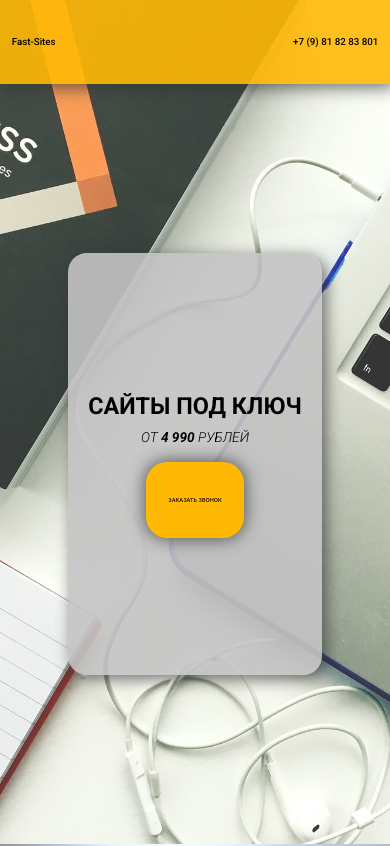
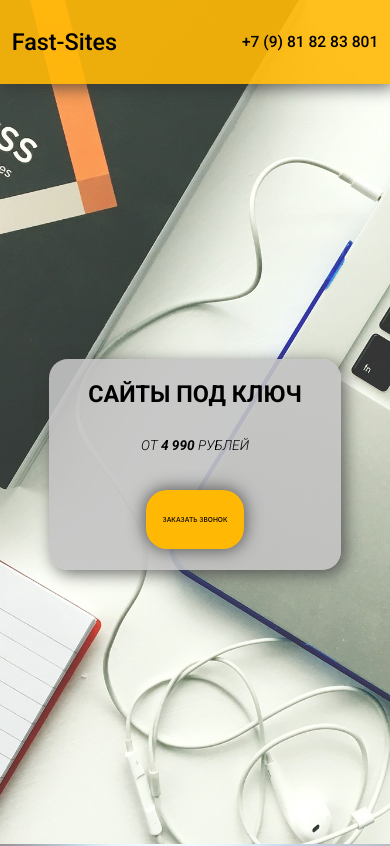
Before and after one commit to AlexCole999/fast-sites, a React (Create React App) app: page / in a window 390 px wide. Shown: the top 846 px of the page. Built offline with nearby package versions, Linux system fonts and the light colour scheme.

Commit message:
responsive 1024,540,375 for Screen1

```diff
--- a/src/components/Screen1/Contacts/Logo/Logo.css
+++ b/src/components/Screen1/Contacts/Logo/Logo.css
@@ -8,3 +8,23 @@ align-items: center;
 margin-left: 3%;
 line-height: 0px;
 }
+@media screen and (max-width:1024px) {
+  .Logo{
+    font-size: 4vw;
+  }
+}
+@media screen and (max-width:768px) {
+  .Logo{
+    font-size: 5vw;
+  }
+}
+@media screen and (max-width:540px) {
+  .Logo{
+    font-size: 6vw;
+  }
+}
+@media screen and (max-width:375px) {
+  .Logo{
+    font-size: 7vw;
+  }
+}
--- a/src/components/Screen1/Contacts/Phone/Phone.css
+++ b/src/components/Screen1/Contacts/Phone/Phone.css
@@ -7,3 +7,13 @@ align-items: center;
 margin-right: 3%;
 line-height: 0px;
 }
+@media screen and (max-width:1024px) {
+  .Phone{
+    font-size: 3vw;
+  }
+}
+@media screen and (max-width:768px) {
+  .Phone{
+    font-size: 4vw;
+  }
+}
--- a/src/components/Screen1/Premier/Premier.css
+++ b/src/components/Screen1/Premier/Premier.css
@@ -47,3 +47,31 @@
     background-color: rgb(255, 217, 0);
     transform: scale(1.1);
 }
+@media screen and (max-width:1024px) {
+  .Premier-content{
+      height: 40vh;
+  }
+  .Premier-content button{
+    font-size: 1.7vw;
+  }
+}
+@media screen and (max-width:768px) {
+  .Premier-content{
+      height: 35vh;
+  }
+  .Premier-content button{
+    height: 7vh;
+  }
+}
+@media screen and (max-width:540px) {
+  .Premier-content{
+      justify-content: space-evenly;
+      height: 25vh;
+      width: 75vw;
+  }
+}
+@media screen and (max-width:375px) {
+  .Logo{
+    font-size: 7vw;
+  }
+}
--- a/src/components/Screen2/BenefitsMenu/BenefitsElem/BenefitsElem.css
+++ b/src/components/Screen2/BenefitsMenu/BenefitsElem/BenefitsElem.css
@@ -35,8 +35,8 @@
 }
 @media screen and (max-width:540px) {
   .BenefitsElem {
-    width: 170px;
-    height: 210px;
+    width: 180px;
+    height: 190px;
   }
 }
 @media screen and (max-width:375px) {
```
